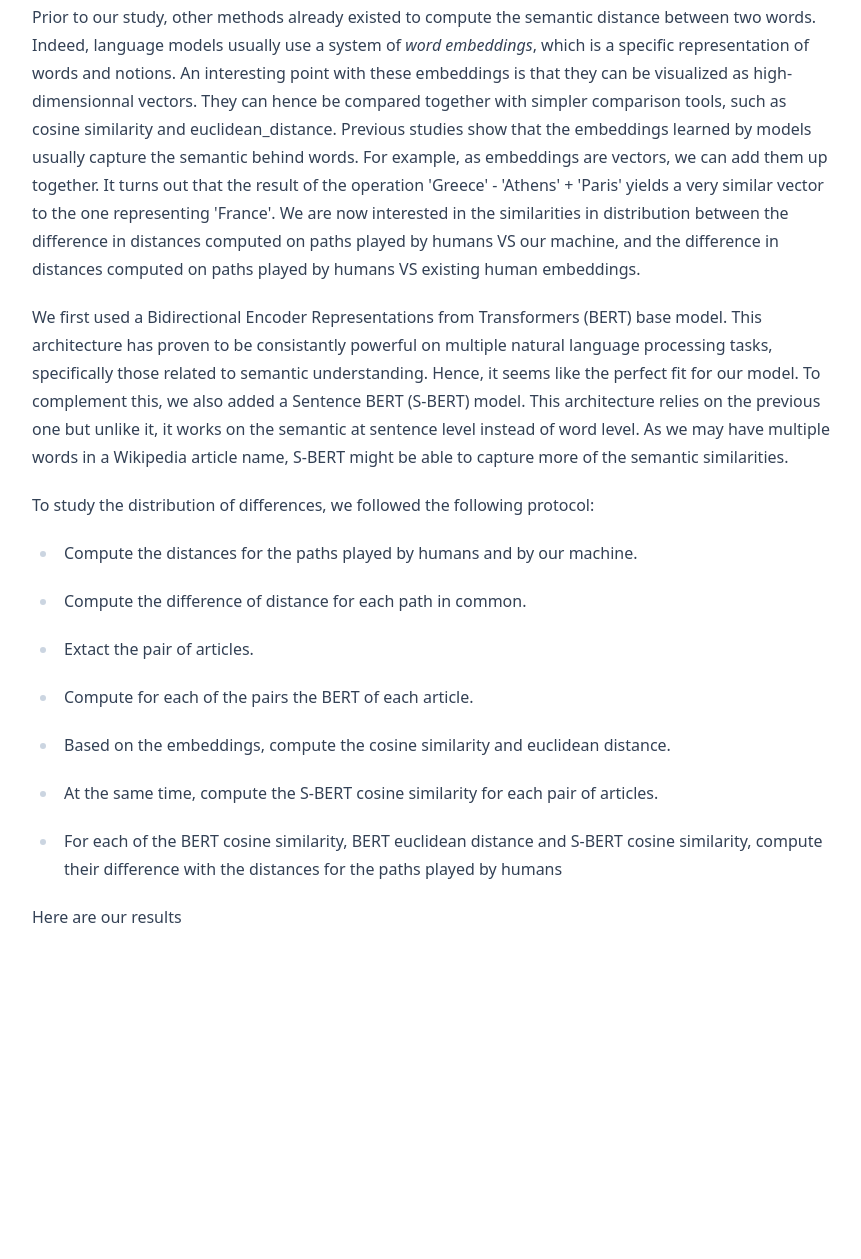
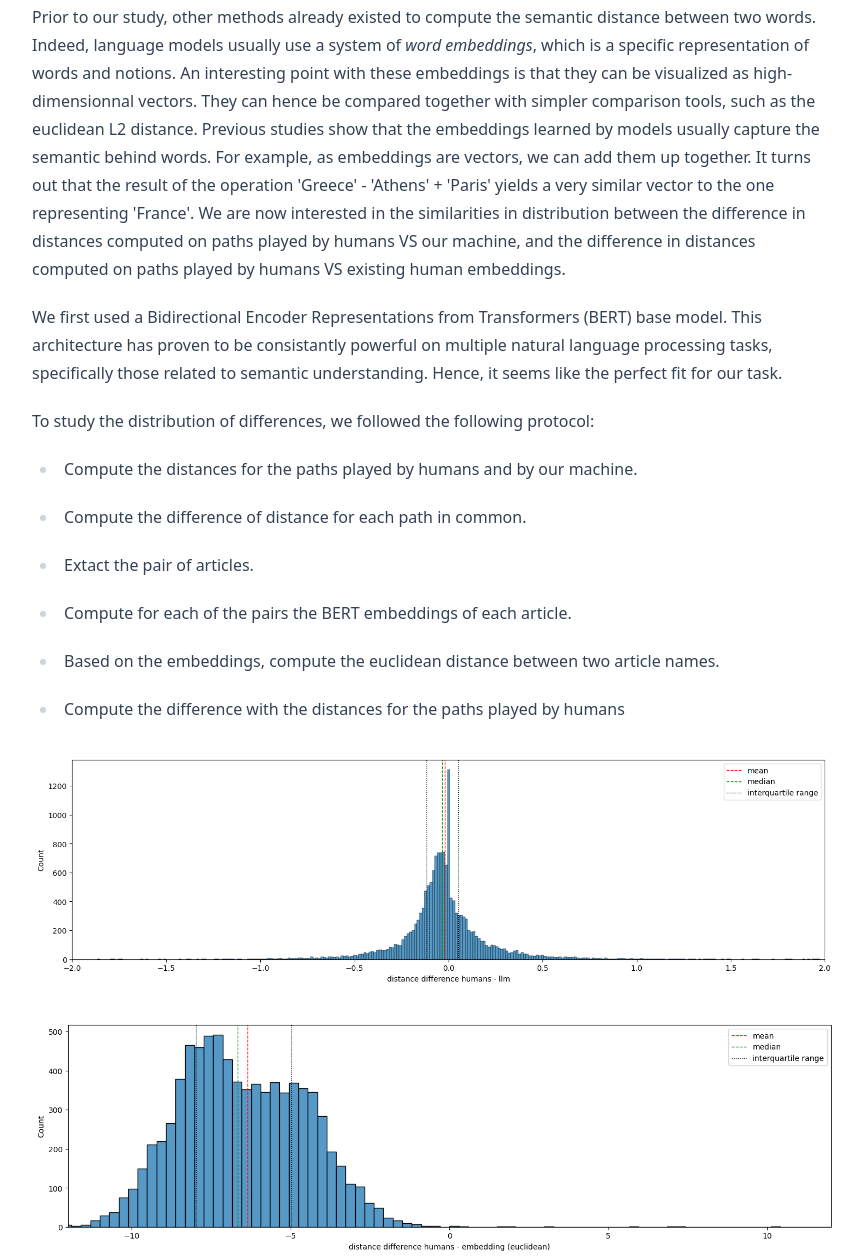
Before and after one commit to epfl-ada/ada-2024-project-adaspeedia, an Astro site in the folder website/: page /story in a window 1280 px wide. Shown: the part 1221-2480 px from the top of the page, without its empty margins (238-1099 px from the left). Before the commit the page ends 2208 px from the top, so only its background shows below. Built offline with nearby package versions, Linux system fonts and the light colour scheme; Astro itself is replaced by a stand-in of ours.

Commit message:
Finish Q5

```diff
--- a/website/src/pages/story.mdx
+++ b/website/src/pages/story.mdx
@@ -27,12 +27,11 @@ We've analyzed it to keep only the essentials :
 
 # The machine's understanding of the human language
 
-Prior to our study, other methods already existed to compute the semantic distance between two words. Indeed, language models usually use a system of *word embeddings*, which is a specific representation of words and notions. An interesting point with these embeddings is that they can be visualized as high-dimensionnal vectors. They can hence be compared together with simpler comparison tools, such as cosine similarity and euclidean_distance.
+Prior to our study, other methods already existed to compute the semantic distance between two words. Indeed, language models usually use a system of *word embeddings*, which is a specific representation of words and notions. An interesting point with these embeddings is that they can be visualized as high-dimensionnal vectors. They can hence be compared together with simpler comparison tools, such as the euclidean L2 distance.
 Previous studies show that the embeddings learned by models usually capture the semantic behind words. For example, as embeddings are vectors, we can add them up together. It turns out that the result of the operation 'Greece' - 'Athens' + 'Paris' yields a very similar vector to the one representing 'France'.
 We are now interested in the similarities in distribution between the difference in distances computed on paths played by humans VS our machine, and the difference in distances computed on paths played by humans VS existing human embeddings.
 
-We first used a Bidirectional Encoder Representations from Transformers (BERT) base model. This architecture has proven to be consistantly powerful on multiple natural language processing tasks, specifically those related to semantic understanding. Hence, it seems like the perfect fit for our model.
-To complement this, we also added a Sentence BERT (S-BERT) model. This architecture relies on the previous one but unlike it, it works on the semantic at sentence level instead of word level. As we may have multiple words in a Wikipedia article name, S-BERT might be able to capture more of the semantic similarities.
+We first used a Bidirectional Encoder Representations from Transformers (BERT) base model. This architecture has proven to be consistantly powerful on multiple natural language processing tasks, specifically those related to semantic understanding. Hence, it seems like the perfect fit for our task.
 
 To study the distribution of differences, we followed the following protocol:
 
@@ -42,12 +41,19 @@ To study the distribution of differences, we followed the following protocol:
 
 - Extact the pair of articles.
 
-- Compute for each of the pairs the BERT of each article.
+- Compute for each of the pairs the BERT embeddings of each article.
 
-- Based on the embeddings, compute the cosine similarity and euclidean distance.
+- Based on the embeddings, compute the euclidean distance between two article names.
 
-- At the same time, compute the S-BERT cosine similarity for each pair of articles.
+- Compute the difference with the distances for the paths played by humans
 
-- For each of the BERT cosine similarity, BERT euclidean distance and S-BERT cosine similarity, compute their difference with the distances for the paths played by humans
 
-Here are our results
+![Distribution of difference between human computed distances and LLM computed distances](../components/charts/difference_humans_llm.png)
+![Distribution of difference between human computed distances and embeddings euclidean distance](../components/charts/difference_humans_euclidean.png)
+
+For the distribution of difference between human computed and machine computed distances, we can see that the distribution of differences between human and LLM computed distances resembles a Laplace distribution, which clearly indicates a strong alignment between human and machine understanding of semantic relationships. Indeed, this is visible because the mean, median and interquartile range are all very close to 0.
+However, the distribution is still spreading a bit, suggesting that the machine may deviate a bit more from human understanding. Besides the obvious outliers previously described (English_language), the largest difference in absolute value suggest different priorities when computing the semantic difference. For example, the difference in the human distance for Canada and Japan and the machine distance shows that the machine potentially thinks more abstractly, i.e. these are two countries, hence the concepts are very similar. However, humans may give more importance to other specificities, such as the geographic distance, lack of common history themes, etc...
+
+Now, looking at the distribution of the difference between human computed distances and embeddings, the data looks more Gaussian, with a mean and median around -6. This means that, distances computed by humans paths are usually way lower than the ones computed by humans, showing discrepancy in the understanding of the human language.
+
+Therefore, we can overall conclude that our machine aligns more with humans in the distance computed based on the paths it plays, hence it mimics the human behavior as expected.
```
Also changed, not shown: website/src/components/charts/difference_humans_euclidean.png (added), website/src/components/charts/difference_humans_llm.png (added), 1 other file.
